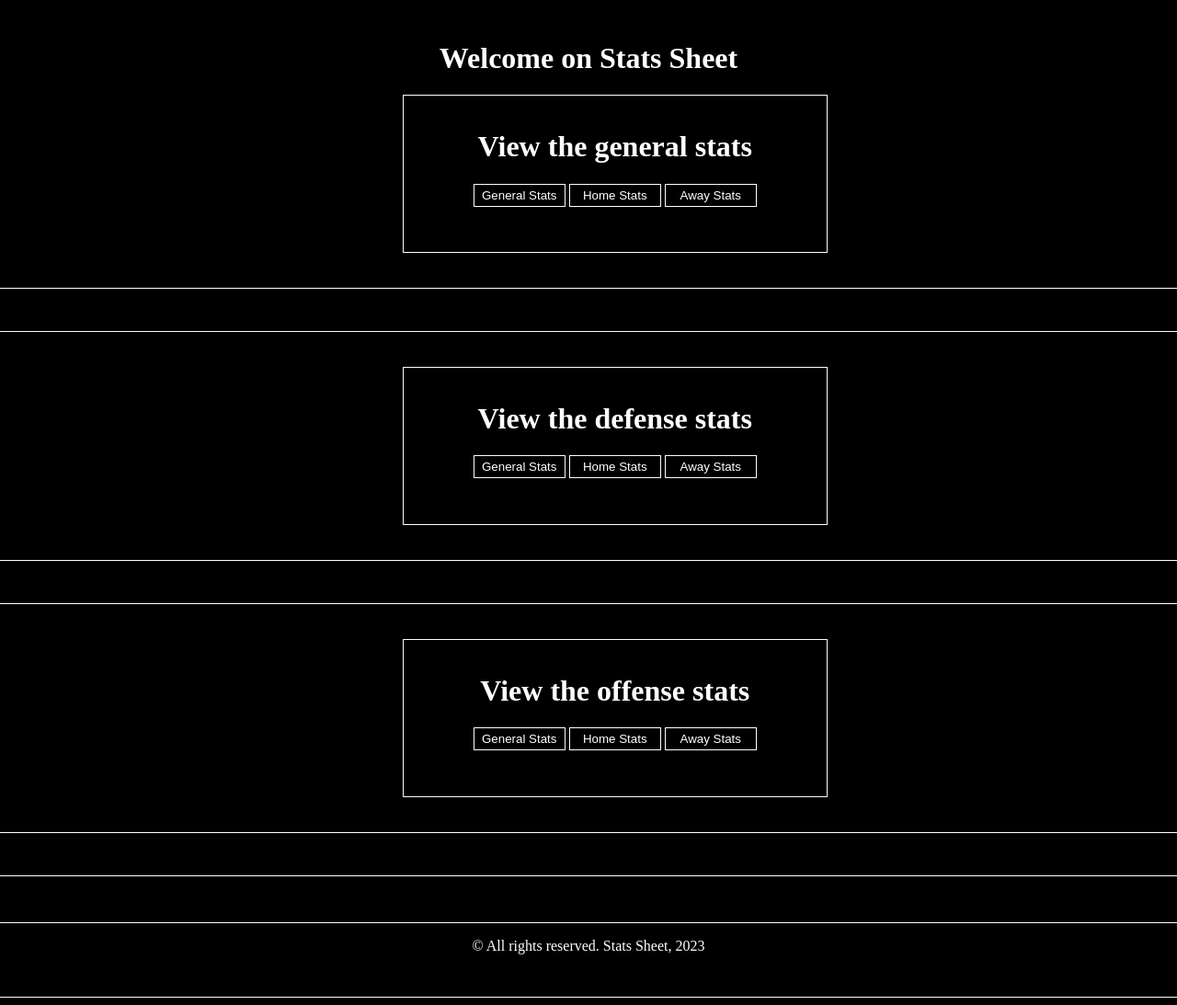
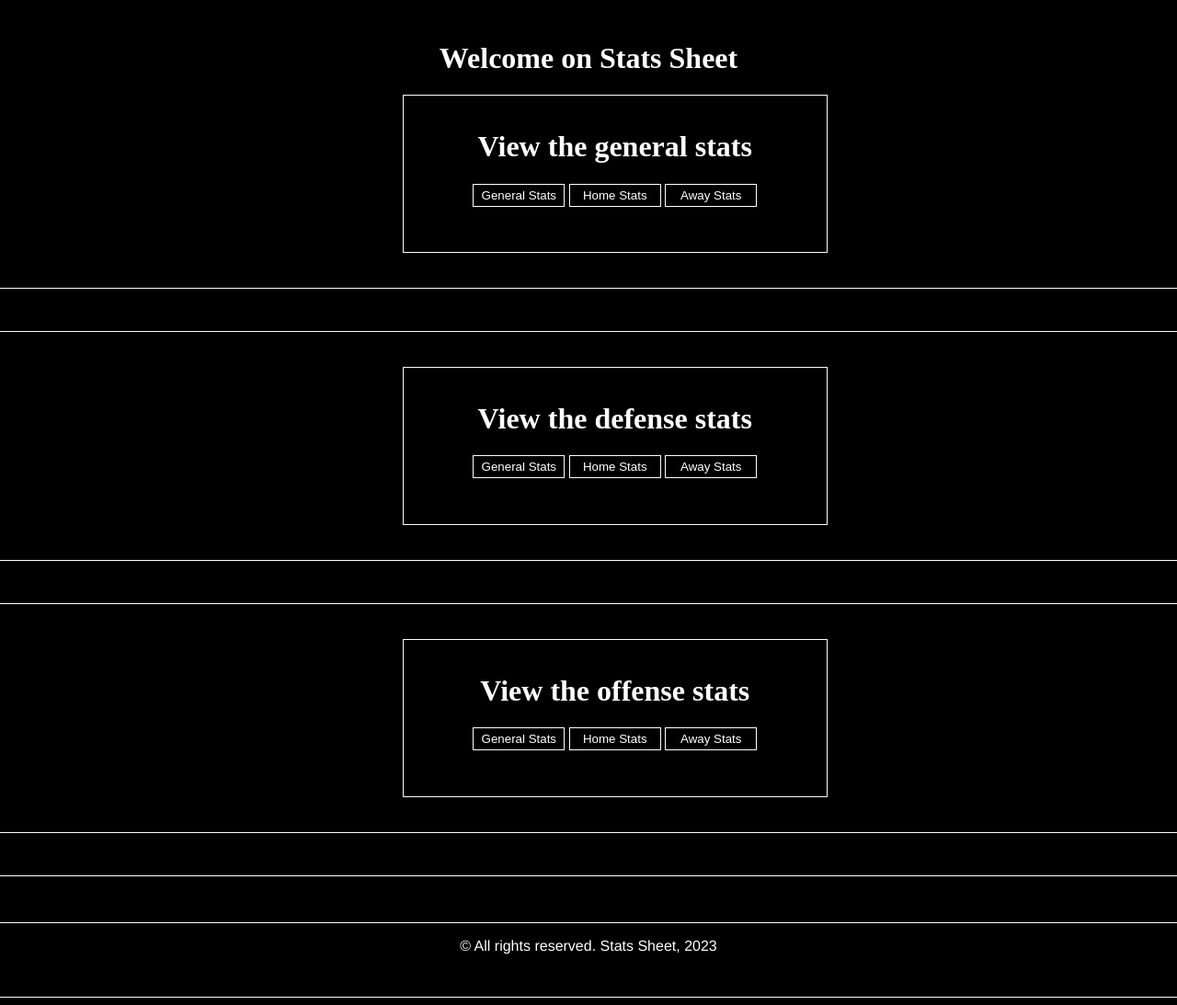
Before and after one commit to Miary11/statsFoot, a PHP site: page / in a window 1280 px wide. Shown: the part 143-1236 px from the top of the page at 92% size. Run offline with PHP 8.4, Linux system fonts and the light colour scheme.

Commit message:
Update style.css

```diff
--- a/assets/css/style.css
+++ b/assets/css/style.css
@@ -1,7 +1,7 @@
 body{
 	background-color: black;
 	color: white;
-	font-family: Newake;
+	font-family: Helvetica;
 }
 
 header{
@@ -24,6 +24,7 @@ main{
 
 main h1{
 	margin-top: 4%;
+	font-family: Newake;
 }
 
 .Actions{
```
